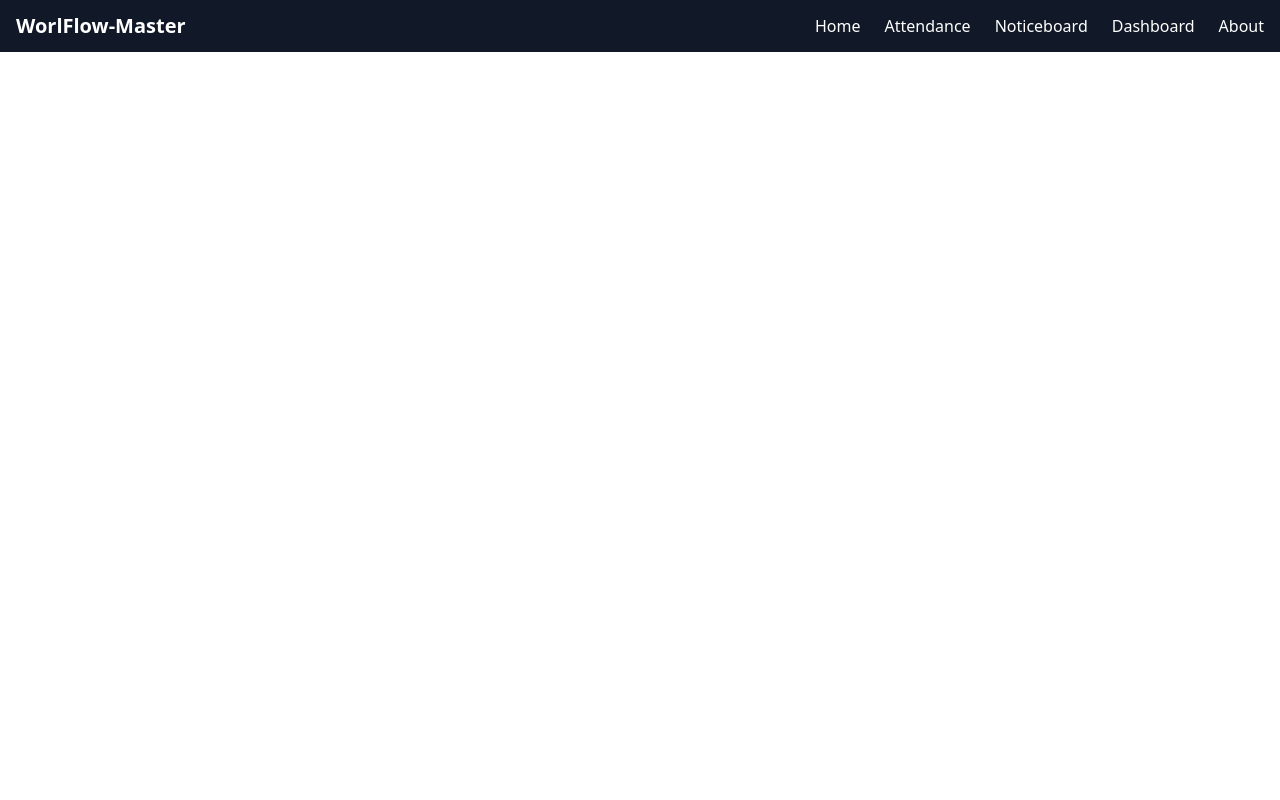
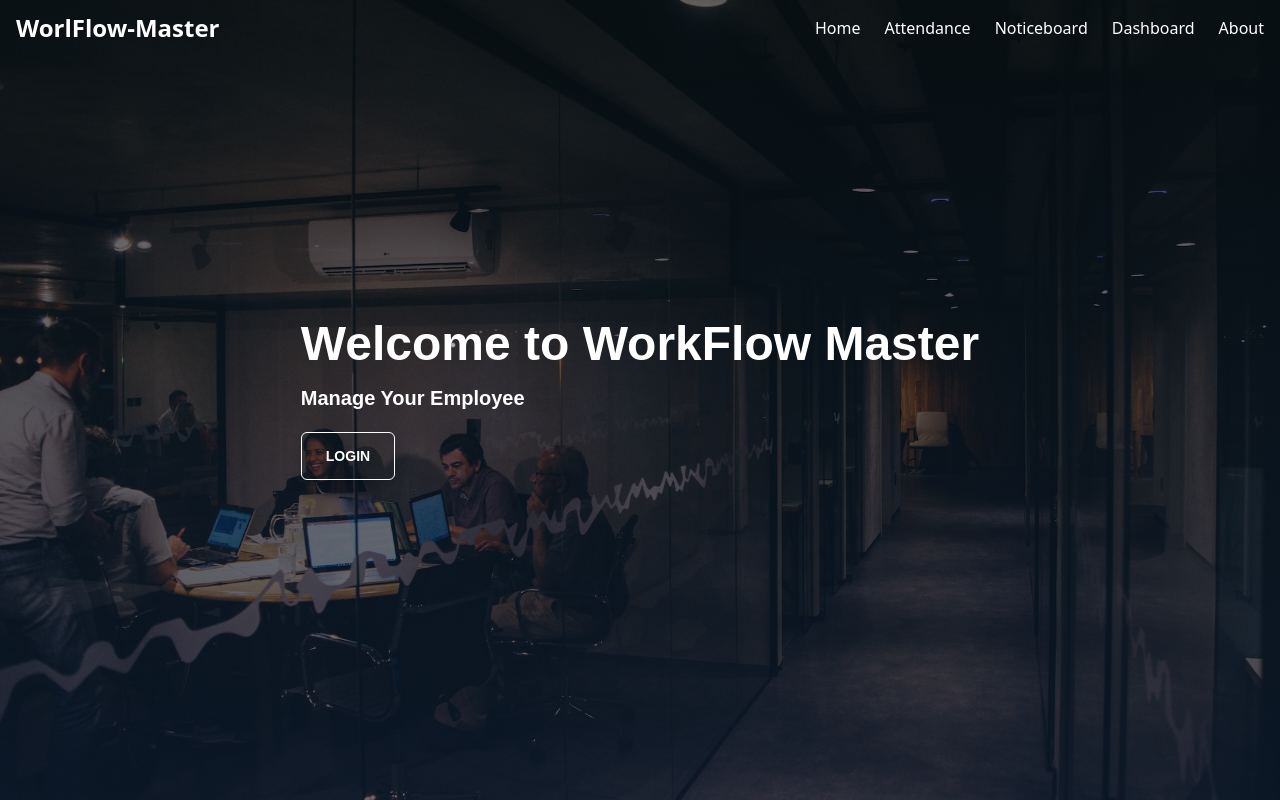
Before and after one commit to tigermursa/workflow-master-client, a React (Vite) app: page / in a window 1280 px wide. Built offline with nearby package versions, Linux system fonts and the light colour scheme.

Commit message:
created home page

```diff
--- a/src/Components/EmployeeAttendanceSheet/EmployeeAttendanceSheet.jsx
+++ b/src/Components/EmployeeAttendanceSheet/EmployeeAttendanceSheet.jsx
@@ -82,7 +82,7 @@ const EmployeeAttendanceSheet = () => {
 
   return (
     <div className="office-background pb-56">
-      <div className="w-full md:h-full  lg:w-1/2 mx-auto mt-5 shadow-2xl shadow-black p-5 pb-20 pt-6  ">
+      <div className="w-full md:h-full  lg:w-1/2 mx-auto shadow-2xl shadow-black p-5 pb-20 pt-6 mt-20  ">
         <div className="px-4 py-8 sm:px-6 md:px-8">
           {/* clock ui here */}
           <div className="flex flex-col sm:flex-row justify-between items-start sm:items-center">
--- /dev/null
+++ b/src/Components/Home/Home.css
@@ -0,0 +1,54 @@
+.home-background {
+  background-image: linear-gradient(rgba(0, 0, 0, 0.6), rgba(8, 13, 33, 0.6)),
+    url("/public/officebanner.jpg");
+  background-size: cover;
+  background-position: center;
+  background-repeat: no-repeat;
+  min-height: 100vh;
+  display: flex;
+  flex-direction: column;
+  align-items: center;
+  justify-content: center;
+  font-family: Arial, sans-serif;
+}
+
+/* effects */
+
+
+.home-container {
+  position: relative;
+}
+
+.home-background {
+  /* Your existing styles for the background */
+  background-color: #121212;
+  /* Other styles as needed */
+}
+
+/* Firefly pseudo-element */
+.home-background::before {
+  content: "";
+  position: absolute;
+  width: 4px;
+  height: 4px;
+  border-radius: 50%;
+  background-color: rgba(255, 255, 255, 0.7);
+  pointer-events: none;
+  animation: fireflyAnimation 35s infinite ease-in-out;
+}
+
+/* Position and animate the firefly */
+@keyframes fireflyAnimation {
+  0%, 100% {
+    transform: scale();
+    opacity: 1;
+    top: 50%;
+    left: 25%;
+  }
+  50% {
+    transform: scale(1.5);
+    opacity: 0.5;
+    top: 15%;
+    left: 75%;
+  }
+}
--- /dev/null
+++ b/src/Components/Home/Home.jsx
@@ -0,0 +1,22 @@
+import React from "react";
+import "./Home.css";
+
+const Home = () => {
+  return (
+    <div className="mx-auto p-4 home-background">
+      <div className="flex flex-col justify-start items-start">
+        <h1 className="md:text-5xl text-2xl text-white font-bold mb-4">
+          Welcome to WorkFlow Master
+        </h1>
+        <h2 className="text-xl text-white font-semibold">
+          Manage Your Employee
+        </h2>
+        <button className="px-6 py-3 btn btn-outline text-white rounded-md shadow-lg mt-5">
+          Login
+        </button>
+      </div>
+    </div>
+  );
+};
+
+export default Home;
--- a/src/Components/NavigationBar/NavigationBar.jsx
+++ b/src/Components/NavigationBar/NavigationBar.jsx
@@ -24,15 +24,15 @@ const NavigationBar = () => {
   };
 
   return (
-    <div className="bg-gray-900 text-white">
+    <div className=" text-white  absolute w-full">
       <div className="container mx-auto px-4 py-3 flex justify-between items-center">
         <div>
-          <span className="text-xl font-bold">WorlFlow-Master</span>
+          <span className="text-2xl font-bold">WorlFlow-Master</span>
         </div>
         <div className="hidden md:flex space-x-6">
           {/* Use NavLink instead of "a" tags for active class handling */}
           <NavLink
-            to="/home"
+            to="/"
             className="hover:text-gray-300"
             activeClassName="text-green-500"
           >
@@ -104,9 +104,12 @@ const NavigationBar = () => {
         </div>
       </div>
       {/* Navigation items for mobile */}
-      <animated.div style={navItemsAnimation} className="md:hidden px-4 pb-4">
+      <animated.div
+        style={navItemsAnimation}
+        className="md:hidden px-4 pb-4 bg-gray-950 bg-opacity-95 "
+      >
         <NavLink
-          to="/home"
+          to="/"
           className="block py-2 text-gray-300 hover:text-white"
           activeClassName="text-green-500"
         >
@@ -142,7 +145,7 @@ const NavigationBar = () => {
         </NavLink>
       </animated.div>
       {/* Conditional rendering of login/logout button */}
-      <div className="container mx-auto px-4 py-3 flex justify-end items-center hidden">
+      <div className="container mx-auto px-4 py-3 flex justify-end items-center hidden ">
         {isUserLoggedIn ? (
           <button
             onClick={handleLogout}
--- a/src/main.jsx
+++ b/src/main.jsx
@@ -7,12 +7,17 @@ import EmployeeAttendanceSheet from "./Components/EmployeeAttendanceSheet/Employ
 import Layout from "./Components/Layout/Layout.jsx";
 import ForOfor from "./Components/ForOfor/ForOfor.jsx";
 import About from "./Components/About/About.jsx";
+import Home from "./Components/Home/Home.jsx";
 
 const router = createBrowserRouter([
   {
     path: "/",
     element: <Layout />,
     children: [
+      {
+        path: "/",
+        element: <Home />,
+      },
       {
         path: "/attendance",
         element: <EmployeeAttendanceSheet />,
```
Also changed, not shown: public/officebanner.jpg (added).
